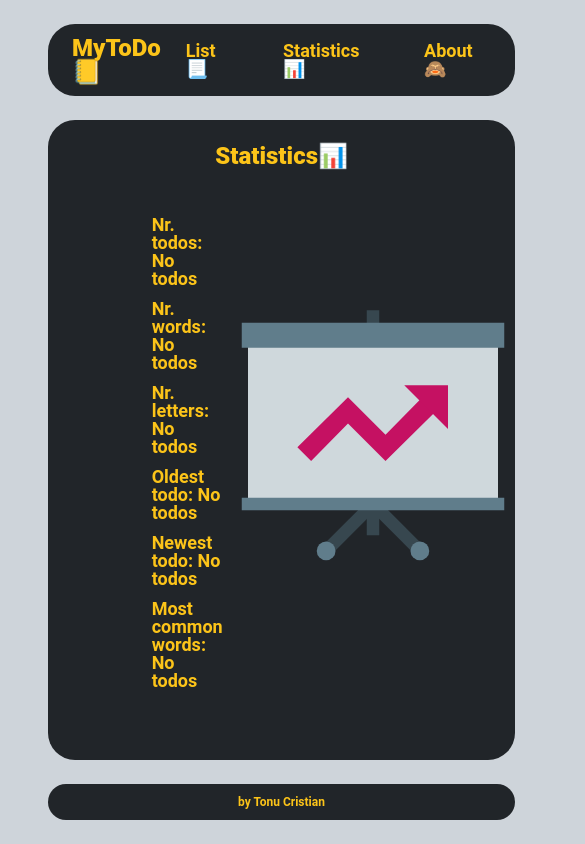
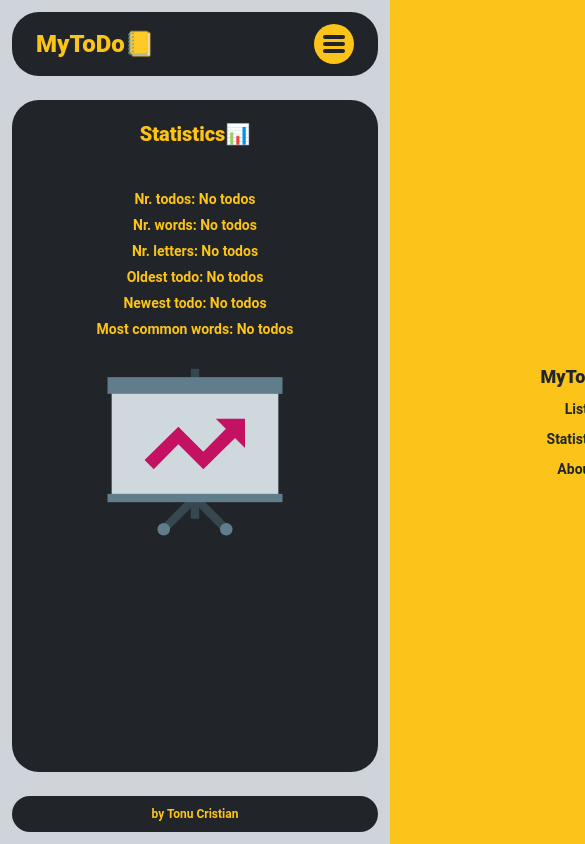
Before and after one commit to TonuCristi/todo-internship-app, a React (Create React App) app: page /statistics in a window 390 px wide. Shown: the top 844 px of the page, 585 px wide, since content can reach past the window. Built offline with nearby package versions, Linux system fonts and the light colour scheme.

Commit message:
working on breakpoints

```diff
--- a/src/components/NavBar.js
+++ b/src/components/NavBar.js
@@ -4,9 +4,27 @@ import {
   Title,
   StyledLink,
   Links,
+  BurgerMenu,
+  Line,
+  BurgerContainer,
+  BurgerTitle,
+  BurgerStyledLink,
 } from "./styles/NavBar.styled";
+import { useState } from "react";
 
 export default function NavBar() {
+  const [isOpen, setIsOpen] = useState(false);
+
+  const handleClick = () => setIsOpen((prev) => !prev);
+
+  const burgerStyle = {
+    backgroundColor: `${isOpen ? "rgb(33, 37, 41)" : "rgb(252, 196, 25)"}`,
+  };
+
+  const lineStyle = {
+    backgroundColor: `${isOpen ? "rgb(252, 196, 25)" : "rgb(33, 37, 41)"}`,
+  };
+
   return (
     <NavBarContainer>
       <StyledNavBar>
@@ -14,7 +32,25 @@ export default function NavBar() {
           <StyledLink to={`/`}>MyToDo📒</StyledLink>
         </Title>
 
-        <Links>
+        <BurgerContainer onClick={handleClick} style={burgerStyle}>
+          <BurgerMenu>
+            <Line style={lineStyle} />
+            <Line style={lineStyle} />
+            <Line style={lineStyle} />
+          </BurgerMenu>
+        </BurgerContainer>
+
+        <Links
+          onClick={handleClick}
+          style={{
+            right: `${isOpen ? "0%" : "-100%"}`,
+          }}
+        >
+          <li>
+            <BurgerTitle>
+              <BurgerStyledLink to={`/`}>MyToDo📒</BurgerStyledLink>
+            </BurgerTitle>
+          </li>
           <li>
             <StyledLink to={`/`}>List📃</StyledLink>
           </li>
--- a/src/components/styles/Container.styled.js
+++ b/src/components/styles/Container.styled.js
@@ -10,4 +10,12 @@ export const GlobalContainer = styled.div`
 export const Container = styled.div`
   width: 100%;
   padding: 1.2rem 4.8rem;
+
+  @media (max-width: 991.98px) {
+    padding: 1.2rem 2.4rem;
+  }
+
+  @media (max-width: 767.98px) {
+    padding: 1.2rem;
+  }
 `;
--- a/src/components/styles/Footer.styled.js
+++ b/src/components/styles/Footer.styled.js
@@ -3,6 +3,14 @@ import styled from "styled-components";
 export const FooterContainer = styled.div`
   width: 100%;
   padding: 1.2rem 4.8rem 2.4rem;
+
+  @media (max-width: 991.98px) {
+    padding: 1.2rem 2.4rem 2.4rem;
+  }
+
+  @media (max-width: 767.98px) {
+    padding: 1.2rem;
+  }
 `;
 
 export const StyledFooter = styled.footer`
--- a/src/components/styles/Global.js
+++ b/src/components/styles/Global.js
@@ -9,13 +9,13 @@ const GlobalStyles = createGlobalStyle`
 
     html {
         font-size: 62.5%;
+        overflow: hidden;
     }
 
     body {
         font-family: "Roboto", sans-serif;
         font-weight: 400;
         line-height: 1;
-        overflow: hidden;
         background-color: rgb(206, 212, 218);
     }
 `;
--- a/src/components/styles/List/AddForm.styled.js
+++ b/src/components/styles/List/AddForm.styled.js
@@ -13,6 +13,14 @@ export const StyledAddForm = styled.form`
   border-radius: 2.7rem;
   border: 3px solid ${({ theme }) => theme.list.colors.color};
   box-shadow: 0rem 1.2rem 1.2rem rgb(252, 196, 25, 0.2);
+  z-index: 2;
+
+  @media (max-width: 767.98px) {
+    top: 105%;
+    left: 50%;
+    transform: translateX(-50%);
+    width: 70%;
+  }
 `;
 
 export const Input = styled.input`
@@ -31,7 +39,7 @@ export const AddBtn = styled.button`
   background-color: ${({ theme }) => theme.list.colors.color};
   border: none;
   font-family: inherit;
-  font-size: ${({ theme }) => theme.list.fontSize.input};
+  font-size: ${({ theme }) => theme.list.fontSize.btn};
   font-weight: 700;
   padding: 0.6rem 1.2rem;
   border-radius: 2.7rem;
--- a/src/components/styles/List/EditForm.styled.js
+++ b/src/components/styles/List/EditForm.styled.js
@@ -14,6 +14,12 @@ export const StyledEditForm = styled.form`
   border: 3px solid ${({ theme }) => theme.list.colors.color};
   box-shadow: 0rem 1.2rem 1.2rem rgb(252, 196, 25, 0.2);
   z-index: 1;
+
+  @media (max-width: 575.98px) {
+    top: 130%;
+    right: 0%;
+    transform: translateX(10%);
+  }
 `;
 
 export const Input = styled.input`
--- a/src/components/styles/List/Item.styled.js
+++ b/src/components/styles/List/Item.styled.js
@@ -33,6 +33,10 @@ export const Text = styled.div`
 export const Controls = styled.div`
   display: flex;
   gap: 0.6rem;
+
+  @media (max-width: 575.98px) {
+    gap: 0.4rem;
+  }
 `;
 
 export const Btn = styled.button`
@@ -65,4 +69,10 @@ export const StyledInfo = styled.div`
   box-shadow: 0rem 1.2rem 1.2rem rgb(252, 196, 25, 0.2);
   width: 35rem;
   z-index: 1;
+
+  @media (max-width: 575.98px) {
+    top: 130%;
+    left: 0;
+    transform: translateX(-70%);
+  }
 `;
--- a/src/components/styles/List/List.styles.js
+++ b/src/components/styles/List/List.styles.js
@@ -8,12 +8,21 @@ export const StyledList = styled.div`
   padding: 2.4rem 4.8rem;
   color: ${({ theme }) => theme.list.colors.color};
   font-weight: 700;
+
+  @media (max-width: 767.98px) {
+    padding: 2.4rem;
+  }
 `;
 
 export const CatFact = styled.p`
   font-size: ${({ theme }) => theme.list.fontSize.catFact};
   text-align: center;
   margin-bottom: 1.6rem;
+  line-height: 1.4;
+
+  @media (max-width: 1399.98px) {
+    font-size: 1.4rem;
+  }
 `;
 
 export const Title = styled.h2`
@@ -21,6 +30,10 @@ export const Title = styled.h2`
   font-weight: 900;
   font-size: ${({ theme }) => theme.list.fontSize.title};
   align-self: center;
+
+  @media (max-width: 1399.98px) {
+    font-size: 2rem;
+  }
 `;
 
 export const TitleUtilities = styled.div`
@@ -30,6 +43,11 @@ export const TitleUtilities = styled.div`
   justify-items: center;
   align-items: center;
   margin-bottom: 2.4rem;
+
+  @media (max-width: 767.98px) {
+    grid-template-columns: 1fr;
+    gap: 1.2rem;
+  }
 `;
 
 export const ShowFormBtn = styled.button`
@@ -59,6 +77,14 @@ export const StyledSearchBar = styled.input`
   outline: none;
   background: none;
   color: ${({ theme }) => theme.list.colors.white};
+
+  @media (max-width: 767.98px) {
+    width: 80%;
+  }
+
+  @media (max-width: 575.98px) {
+    width: 100%;
+  }
 `;
 
 export const Items = styled.div`
@@ -80,4 +106,13 @@ export const Items = styled.div`
     background: ${({ theme }) => theme.list.colors.color};
     border-radius: 1.3rem;
   }
+
+  @media (max-width: 767.98px) {
+    width: 90%;
+    padding: 0 0 0 1.2rem;
+  }
+
+  @media (max-width: 575.98px) {
+    width: 100%;
+  }
 `;
--- a/src/components/styles/NavBar.styled.js
+++ b/src/components/styles/NavBar.styled.js
@@ -4,10 +4,19 @@ import { Link } from "react-router-dom";
 export const NavBarContainer = styled.div`
   width: 100%;
   padding: 2.4rem 4.8rem 1.2rem;
+  position: relative;
+
+  @media (max-width: 991.98px) {
+    padding: 1.2rem 2.4rem;
+  }
+
+  @media (max-width: 767.98px) {
+    padding: 1.2rem;
+  }
 `;
 
 export const StyledNavBar = styled.nav`
-  background-color: ${({ theme }) => theme.navBar.bg};
+  background-color: ${({ theme }) => theme.navBar.colors.bg};
   border-radius: 2.7rem;
   padding: 1.2rem 2.4rem;
   display: flex;
@@ -15,22 +24,117 @@ export const StyledNavBar = styled.nav`
   justify-content: space-between;
 `;
 
+export const BurgerContainer = styled.div`
+  display: none;
+  position: relative;
+  background-color: ${({ theme }) => theme.navBar.colors.color};
+  border-radius: 100%;
+  padding: 0.4rem;
+  width: 4rem;
+  height: 4rem;
+  cursor: pointer;
+
+  @media (max-width: 767.98px) {
+    display: block;
+    z-index: 2;
+  }
+`;
+
+export const BurgerMenu = styled.div`
+  position: absolute;
+  top: 50%;
+  left: 50%;
+  transform: translate(-50%, -50%);
+  display: flex;
+  flex-direction: column;
+  gap: 0.3rem;
+  align-items: center;
+  justify-content: center;
+`;
+
+export const Line = styled.div`
+  width: 2.2rem;
+  height: 0.4rem;
+  background-color: ${({ theme }) => theme.navBar.colors.bg};
+  border-radius: 2.7rem;
+`;
+
 export const Title = styled.h1`
-  color: ${({ theme }) => theme.navBar.color};
+  color: ${({ theme }) => theme.navBar.colors.color};
   font-weight: 900;
-  font-size: ${({ theme }) => theme.navBar.titleFS};
+  font-size: ${({ theme }) => theme.navBar.fontSize.title};
   align-self: center;
 `;
 
+export const BurgerTitle = styled.h1`
+  display: none;
+  color: ${({ theme }) => theme.navBar.colors.bg};
+  font-weight: 900;
+  font-size: ${({ theme }) => theme.navBar.fontSize.title};
+  align-self: center;
+
+  @media (max-width: 1399.98px) {
+    font-size: 2rem;
+  }
+
+  @media (max-width: 991.98px) {
+    font-size: 1.8rem;
+  }
+
+  @media (max-width: 767.98px) {
+    display: block;
+  }
+`;
+
 export const Links = styled.ul`
-  font-size: ${({ theme }) => theme.navBar.linkFS};
+  font-size: ${({ theme }) => theme.navBar.fontSize.link};
   display: flex;
   gap: 4.8rem;
   list-style: none;
   font-weight: 700;
+
+  @media (max-width: 1399.98px) {
+    font-size: 1.6rem;
+  }
+
+  @media (max-width: 991.98px) {
+    font-size: 1.4rem;
+  }
+
+  @media (max-width: 767.98px) {
+    position: absolute;
+    top: 0;
+    right: -100%;
+    width: 100%;
+    height: 100vh;
+    background-color: ${({ theme }) => theme.navBar.colors.color};
+    color: ${({ theme }) => theme.navBar.colors.bg};
+    z-index: 1;
+    display: flex;
+    flex-direction: column;
+    align-items: center;
+    justify-content: center;
+    gap: 1.6rem;
+    transition: all 0.3s ease;
+
+    :only-child {
+      @media (max-width: 767.98px) {
+        color: ${({ theme }) => theme.navBar.colors.bg};
+      }
+    }
+  }
+`;
+
+export const BurgerStyledLink = styled(Link)`
+  text-decoration: none;
+  color: ${({ theme }) => theme.navBar.colors.color};
+
+  @media (max-width: 767.98px) {
+    color: ${({ theme }) => theme.navBar.colors.bg};
+  }
 `;
 
 export const StyledLink = styled(Link)`
   text-decoration: none;
-  color: ${({ theme }) => theme.navBar.color};
+  color: ${({ theme }) => theme.navBar.colors.color};
 `;
--- a/src/components/styles/Statistics.styled.js
+++ b/src/components/styles/Statistics.styled.js
@@ -11,6 +11,10 @@ export const StyledStatistics = styled.div`
   flex-direction: column;
   align-items: center;
   gap: 4.8rem;
+
+  @media (max-width: 767.98px) {
+    padding: 2.4rem;
+  }
 `;
 
 export const Title = styled.h2`
@@ -18,6 +22,10 @@ export const Title = styled.h2`
   font-weight: 900;
   font-size: ${({ theme }) => theme.statistics.fontSize.title};
   align-self: center;
+
+  @media (max-width: 1399.98px) {
+    font-size: 2rem;
+  }
 `;
 
 export const StatisticsContainer = styled.div`
@@ -26,6 +34,21 @@ export const StatisticsContainer = styled.div`
   display: flex;
   justify-content: space-between;
   align-items: center;
+  gap: 4.8rem;
+
+  @media (max-width: 991.98px) {
+    width: 90%;
+  }
+
+  @media (max-width: 767.98px) {
+    width: 100%;
+  }
+
+  @media (max-width: 575.98px) {
+    flex-direction: column;
+    justify-content: center;
+    gap: 1.2rem;
+  }
 `;
 
 export const StatisticsList = styled.ul`
@@ -34,8 +57,21 @@ export const StatisticsList = styled.ul`
   display: flex;
   flex-direction: column;
   gap: 1.2rem;
+
+  @media (max-width: 767.98px) {
+    font-size: 1.4rem;
+    align-items: center;
+  }
+`;
+
+export const Stat = styled.li`
+  text-align: center;
 `;
 
 export const Emoji = styled.div`
   font-size: ${({ theme }) => theme.statistics.fontSize.emoji};
+
+  @media (max-width: 767.98px) {
+    font-size: 20rem;
+  }
 `;
--- a/src/routes/Root.js
+++ b/src/routes/Root.js
@@ -7,10 +7,14 @@ import { GlobalContainer } from "../components/styles/Container.styled";
 
 const theme = {
   navBar: {
-    bg: "rgb(33, 37, 41)",
-    color: "rgb(252, 196, 25)",
-    titleFS: "2.4rem",
-    linkFS: "1.8rem",
+    colors: {
+      bg: "rgb(33, 37, 41)",
+      color: "rgb(252, 196, 25)",
+    },
+    fontSize: {
+      title: "2.4rem",
+      link: "1.8rem",
+    },
   },
   list: {
     colors: {
--- a/src/routes/Statistics.js
+++ b/src/routes/Statistics.js
@@ -6,6 +6,7 @@ import {
   StatisticsList,
   StyledStatistics,
   Title,
+  Stat,
 } from "../components/styles/Statistics.styled";
 
 function Statistics({ data }) {
@@ -86,9 +87,9 @@ function Statistics({ data }) {
         <StatisticsContainer>
           <StatisticsList>
             {stats.map((stat) => (
-              <li>
+              <Stat>
                 {stat.name}: {checkToDos(stat.value)}
-              </li>
+              </Stat>
             ))}
           </StatisticsList>
           <Emoji>
```
